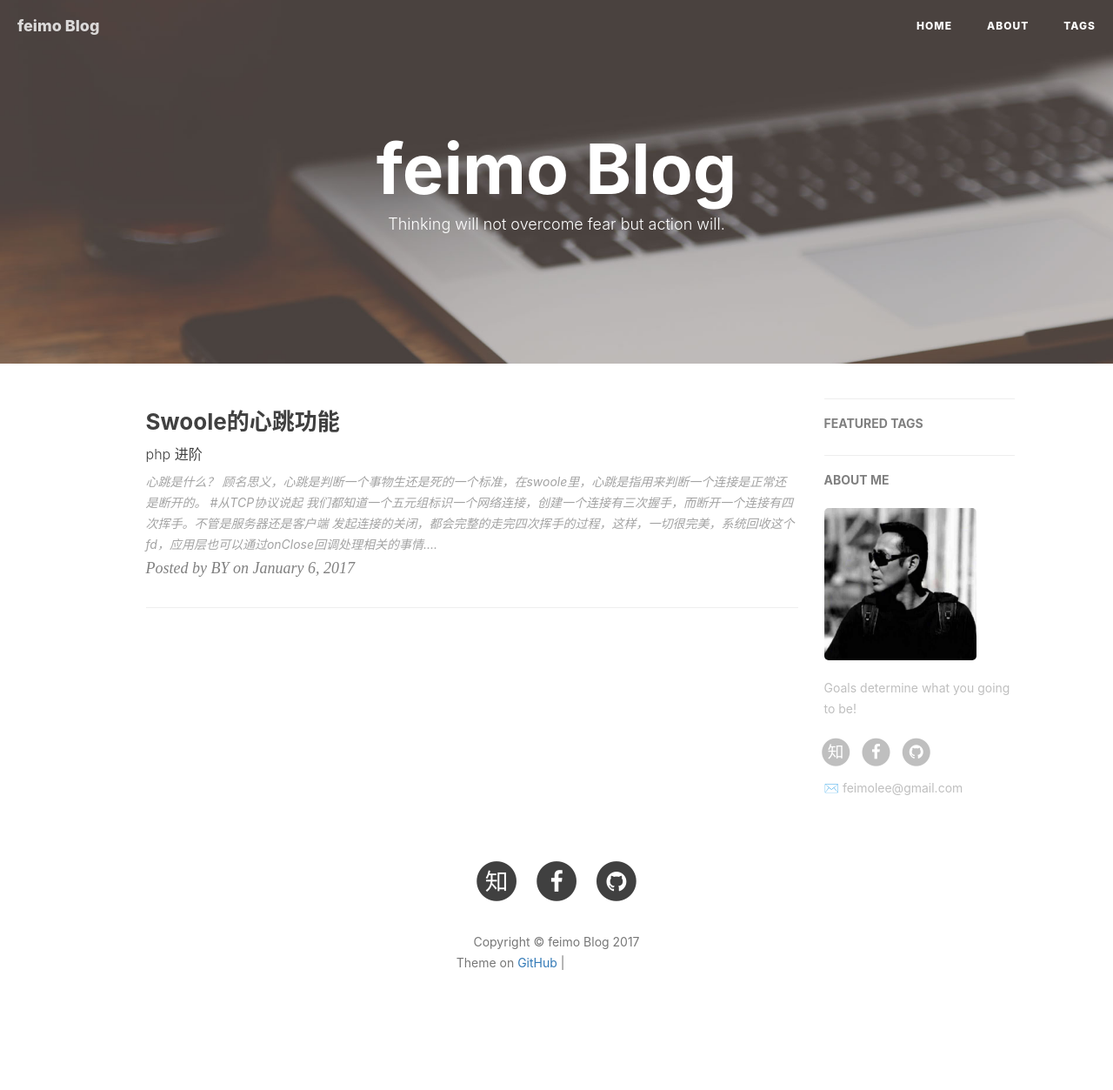
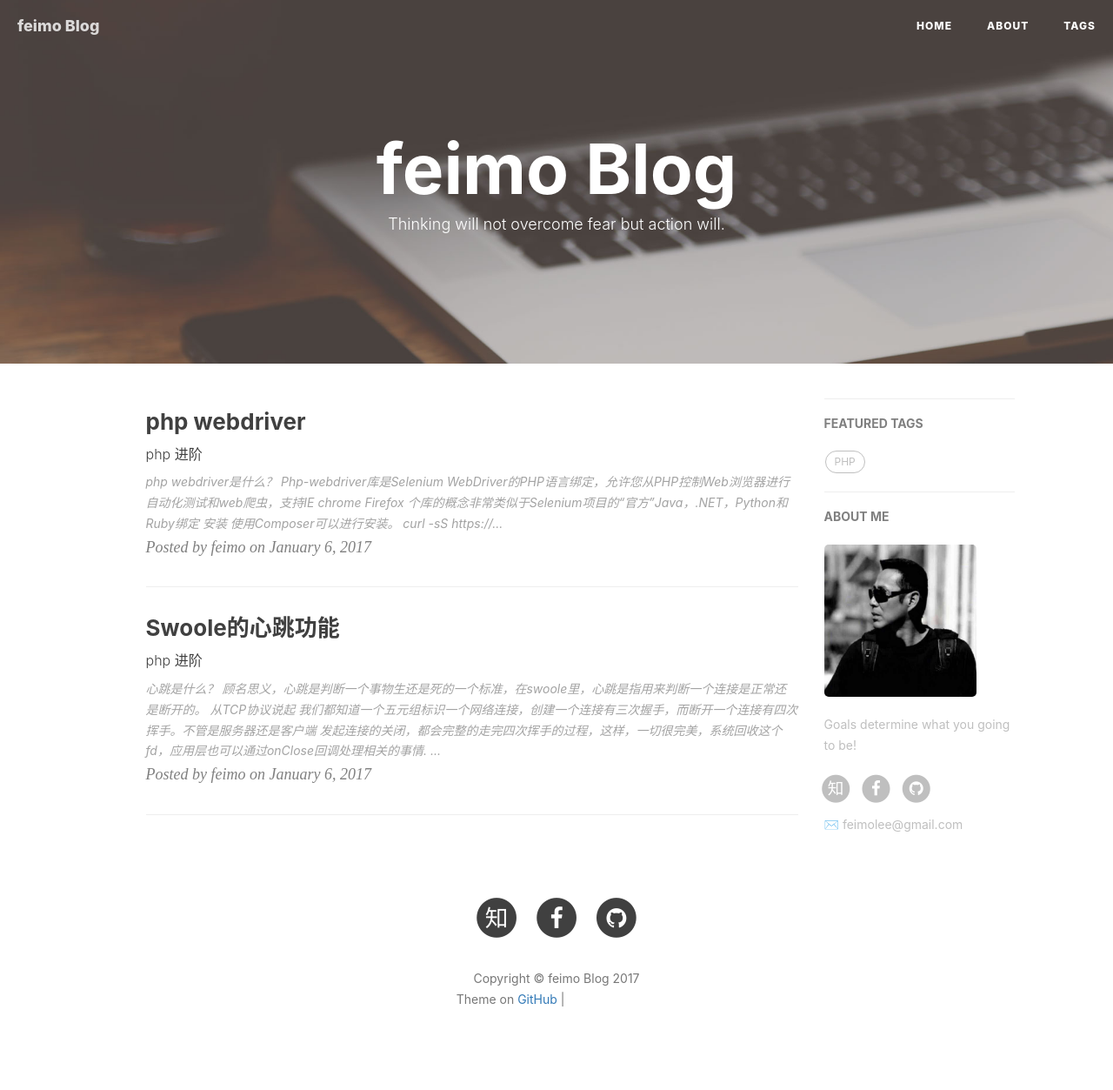
Before and after one commit to feimoc/feimoc.github.io, a Jekyll site: the page built from index.html, in a window 1280 px wide. Shown: the whole page at 87% size. Built offline with Jekyll 4.4.1, drawn with Linux system fonts in a browser that asks for light colours; nearby versions of some CDN libraries; the list of posts is cut into pages by our own code; comment, search, counter and statistics services are not loaded; before the commit the page ends 1211 px from its top, so only the background shows below that; grey boxes are pictures that could not be loaded.

Commit message:
Update article

````diff
--- /dev/null
+++ b/_posts/2017-11-16-php webdriver.md
@@ -0,0 +1,51 @@
+---
+layout:     post
+title:      php webdriver
+subtitle:   php 进阶
+date:       2017-01-06
+author:     feimo
+header-img: img/post-bg-re-vs-ng2.jpg
+catalog: true
+tags:
+    - PHP
+    - Webdriver
+    - Web爬虫
+---
+# php webdriver是什么？
+
+Php-webdriver库是Selenium WebDriver的PHP语言绑定，允许您从PHP控制Web浏览器进行自动化测试和web爬虫，支持IE chrome Firefox
+个库的概念非常类似于Selenium项目的“官方”Java，.NET，Python和Ruby绑定
+# 安装
+  使用Composer可以进行安装。
+```$xslt
+curl -sS https://getcomposer.org/installer | php
+```
+然后安装库
+```$xslt
+php composer.phar require facebook/webdriver
+```
+# 入门
+ 我们通过webdriver打开浏览器还需要客户端服务器[selenium](http://selenium-release.storage.googleapis.com/index.html)的支持。<br/>
+ 下载并运行该文件，用当前的服务器版本替换＃。请记住，您必须安装Java 8+才能启动此命令
+ ```$xslt
+java -jar selenium-server-standalone-#.jar
+ ```
+ ### 启动Firefox
+ 确保安装了最新的Firefox和Geckodriver。
+  ```$xslt
+  $driver  =  RemoteWebDriver :: create($host，DesiredCapabilities :: firefox());
+  ```
+  ### 启动Chrome
+   ```$xslt
+   $driver  =  RemoteWebDriver :: create($host，DesiredCapabilities :: chrome());
+   ```
+ ### 您也可以自定义所需的功能 例如我在Firefox打开https链接
+ ```php
+//打开一个firefox
+        $host = 'http://localhost:4444/wd/hub';
+        $profile = new FirefoxProfile();
+        $profile->setPreference('security.enterprise_roots.enabled', true);//设置下profile参数可以正常访问https
+        $caps = DesiredCapabilities::firefox();
+        $caps->setCapability(FirefoxDriver::PROFILE, $profile);
+        $driver = RemoteWebDriver::create($host, $caps);
+```
--- a/about.html
+++ b/about.html
@@ -18,7 +18,7 @@ header-img: "img/post-bg-rwd.jpg"
     <blockquote><p>个性你可以有，<br>
     但是不能没有品位</p></blockquote>
 
-    <p>Hey，我是<strong>feimo</strong>，一只PHP程序猿，现在BeiJing工作。</p>
+    <p>Hey，我是<strong>feimo</strong>，一只PHP程序猿，目前在北京工作。</p>
 
 
     <p></p>
````
Also changed, not shown: _posts/2017-11-16-Swoole的心跳功能.md (+5 -7 lines), img/avatar-by.jpg (deleted), img/readme-side.png (deleted).
